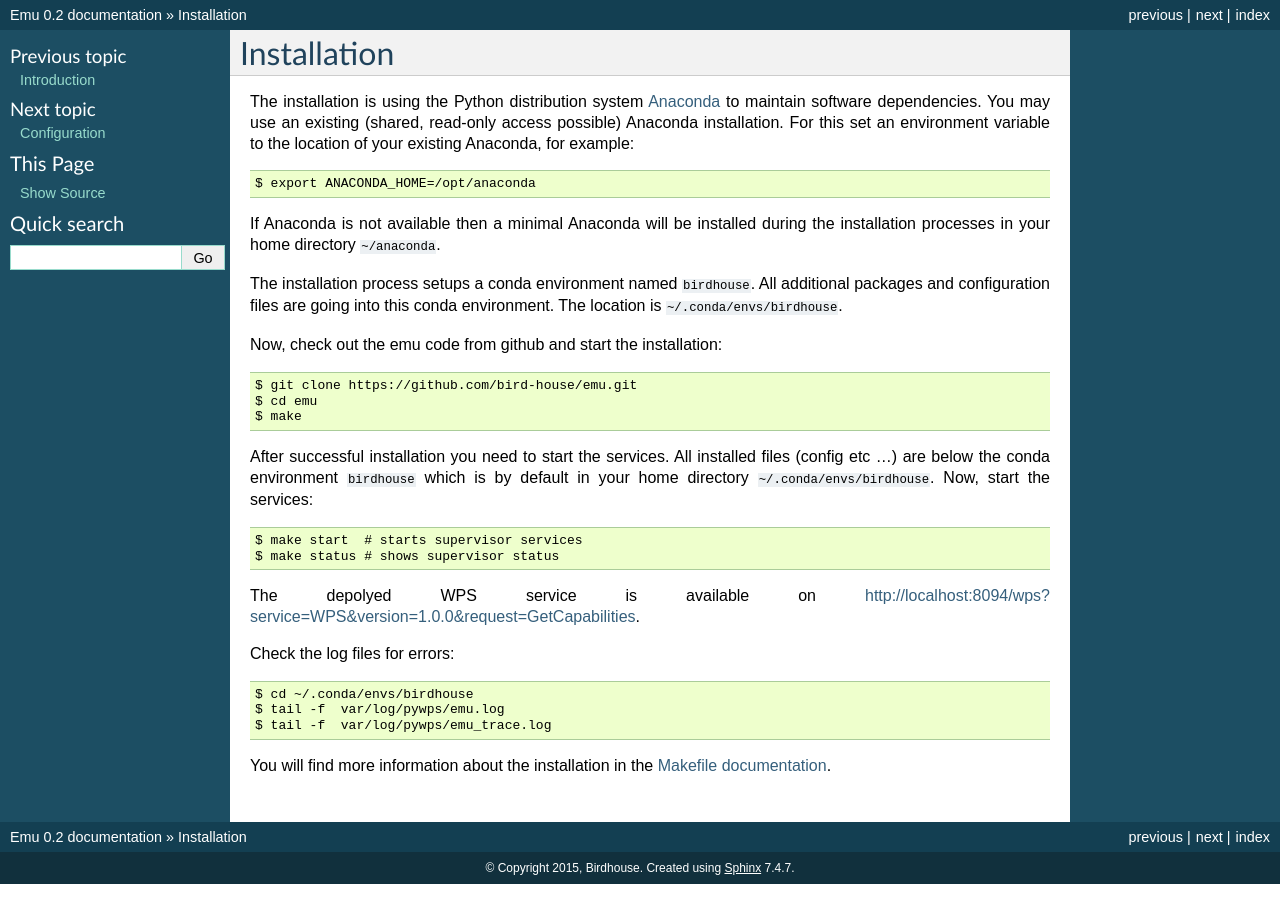
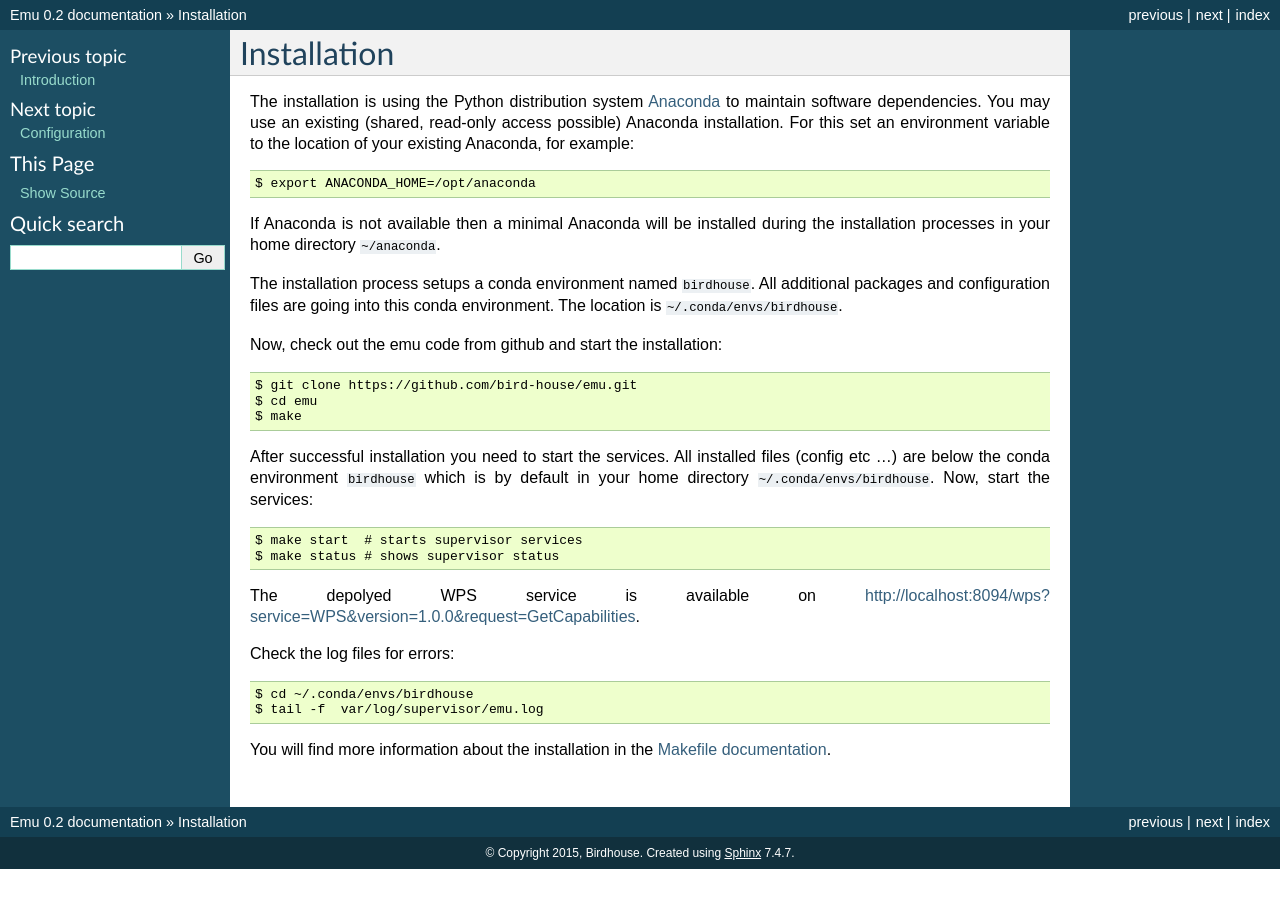
Before and after one commit to bird-house/emu, a Sphinx documentation site: the page built from docs/source/installation.rst, in a window 1280 px wide. Built offline with Sphinx 7.4.7, drawn with Linux system fonts in a browser that asks for light colours.

Commit message:
update docs: tail -f doc

```diff
--- a/docs/source/installation.rst
+++ b/docs/source/installation.rst
@@ -28,8 +28,7 @@
 Check the log files for errors::
 
    $ cd ~/.conda/envs/birdhouse
-   $ tail -f  var/log/pywps/emu.log
-   $ tail -f  var/log/pywps/emu_trace.log
+   $ tail -f  var/log/supervisor/emu.log
 
 You will find more information about the installation in the `Makefile documentation <http://birdhousebuilderbootstrap.readthedocs.org/en/latest/>`_.
 
```
